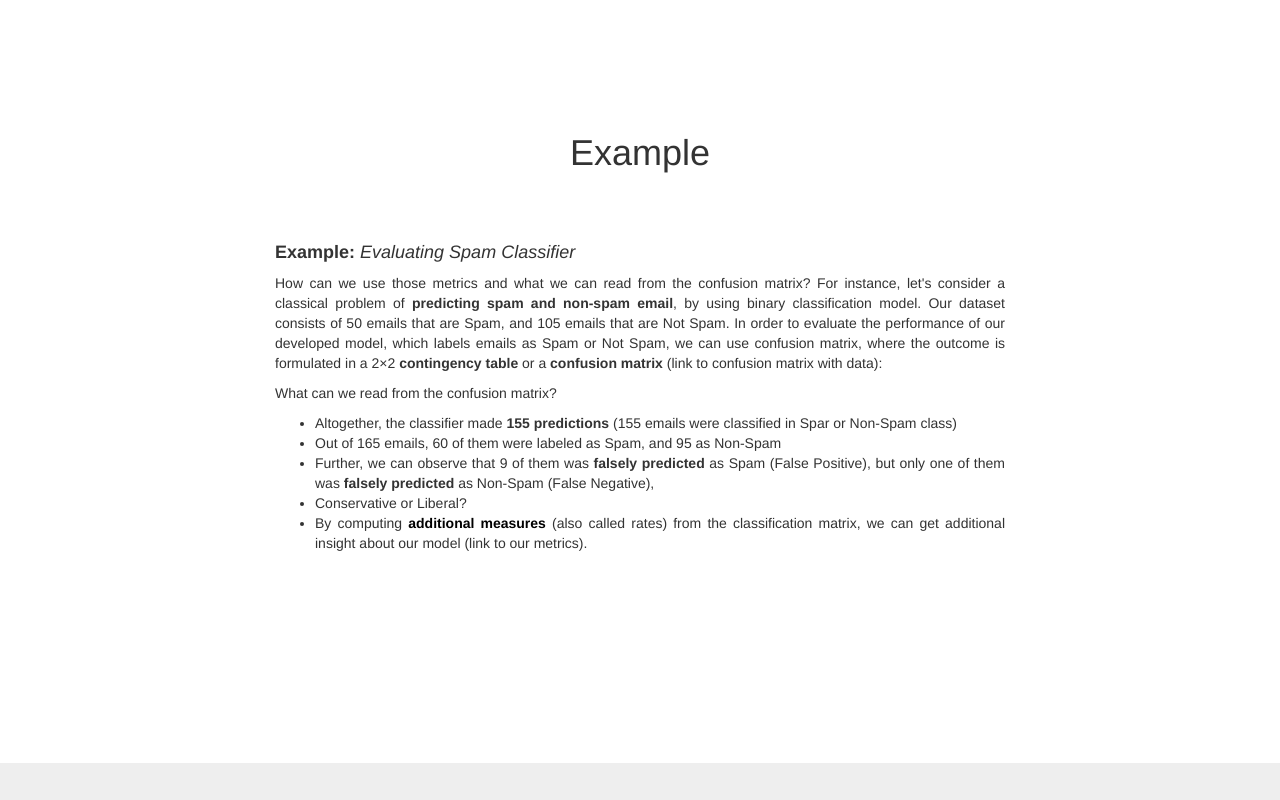
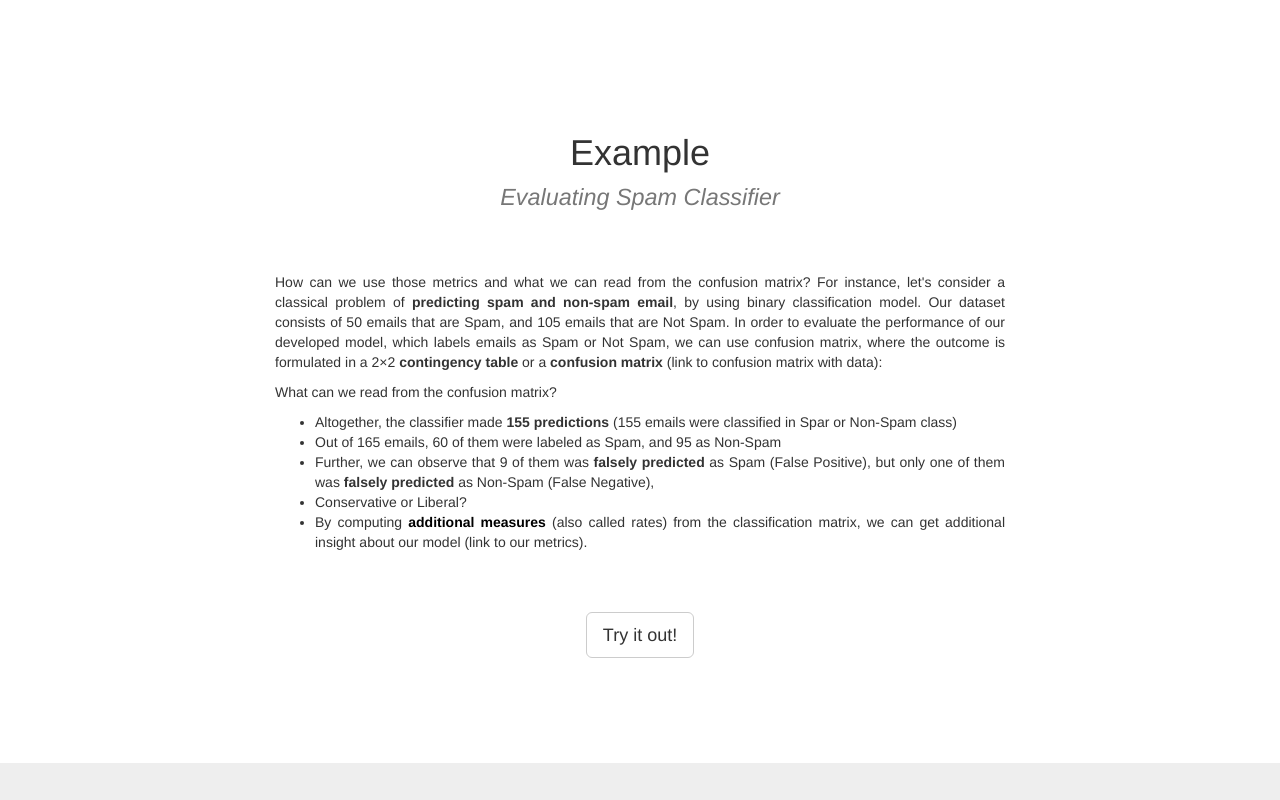
Before and after one commit to bkazic/confusion-matrix, a plain HTML site: page index.html in a window 1280 px wide. Shown: the part 2140-2940 px from the top of the page. Drawn offline with nearby package versions, Linux system fonts and the light colour scheme.

Commit message:
Added example button

```diff
--- a/css/custom-style.css
+++ b/css/custom-style.css
@@ -4,6 +4,11 @@
 
 .calculate-btn {
     padding: 25px 0 0px 0;
+    text-align: center;
+}
+
+.example-btn {
+    padding: 50px 0 0px 0;
     text-align: center;
 }
 
--- a/index.html
+++ b/index.html
@@ -254,9 +254,14 @@
         <div class="container" ng-controller="mainController">
             <div class="row">
                 <div class="col-lg-12">
-                    <h1 class="title">Example</h1>
+                    <h1 class="title">
+                        Example
+                        <br>
+                        <small><i>Evaluating Spam Classifier</i></small>
+                    </h1>
+                    <!--<h2><small><i>Evaluating Spam Classifier</i></small></h2>-->
                     <div class="col-sm-8 col-sm-offset-2 text-justify">
-                        <h4><b>Example: </b><i>Evaluating Spam Classifier</i></h4>
+                        <!--<h4><b>Example: </b><i>Evaluating Spam Classifier</i></h4>-->
                         <p>
                             How can we use those metrics and what we can read from the
                             confusion matrix?  For instance, let's consider a classical
@@ -298,6 +303,10 @@
                                 </li>
                             </ul>
                         </p>
+                        <!-- Example button -->
+                        <div class="example-btn">
+                            <a class="btn btn-default btn-lg page-scroll" href="#page-top">Try it out!</a>
+                        </div>
                     </div>
                 </div>
             </div>
```
